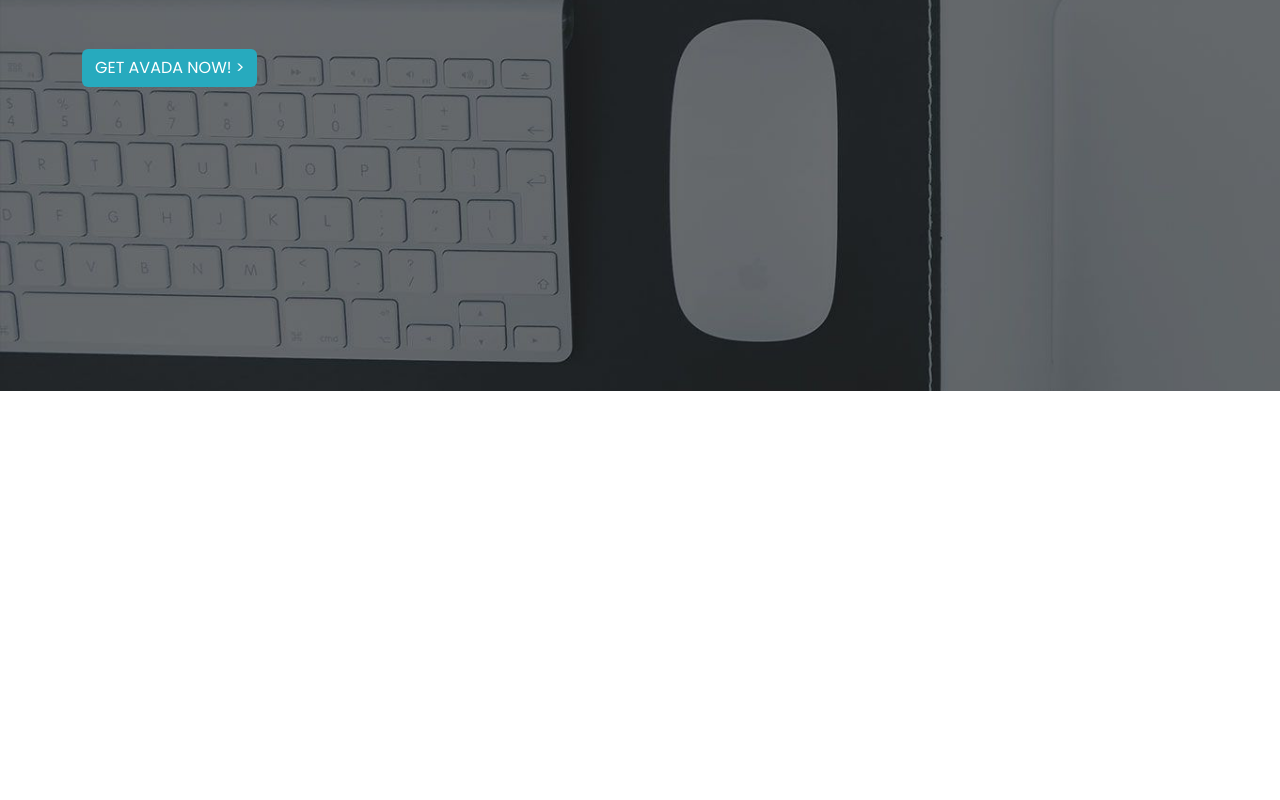
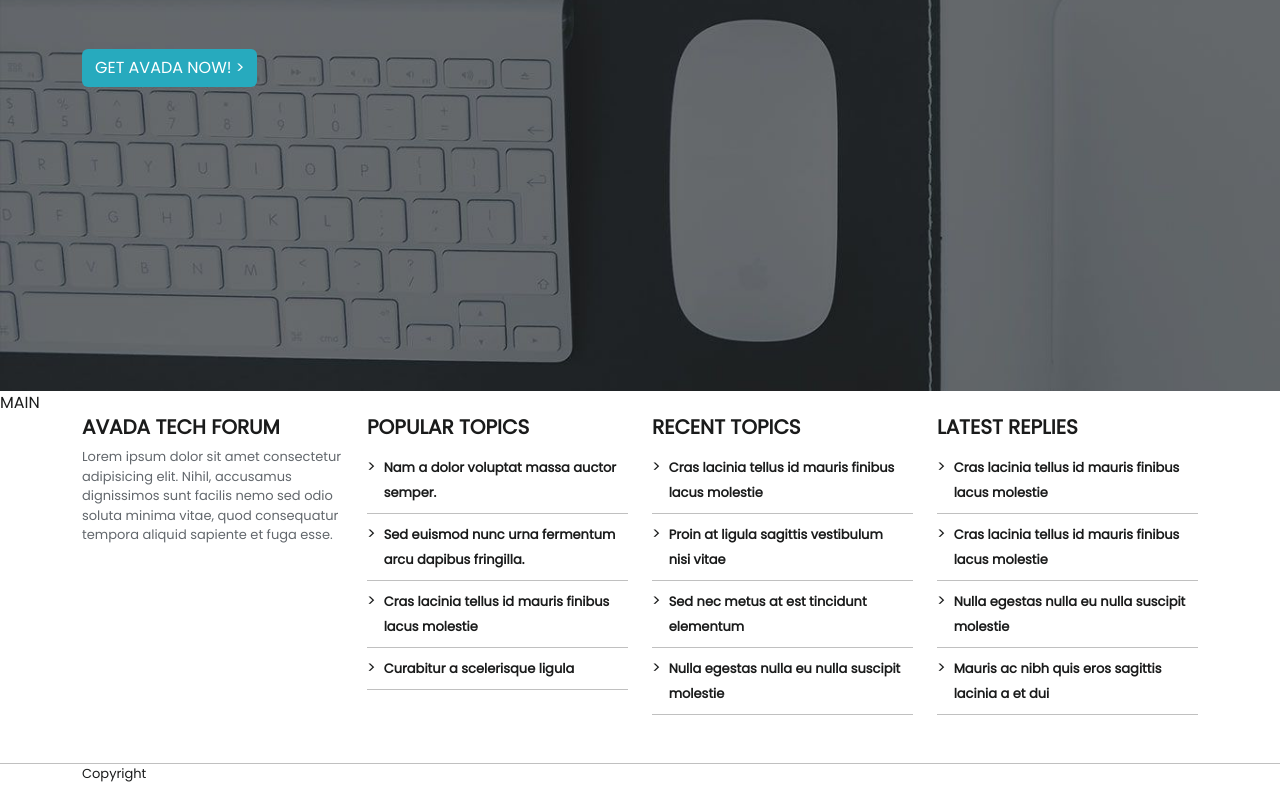
Before and after one commit to simoneaucello/proj-html-vuejs, a Vue app: page / in a window 1280 px wide. Shown: the part 540-1340 px from the top of the page. Before the commit the page ends 931 px from the top, so only its background shows below. Built offline with nearby package versions, Linux system fonts and the light colour scheme.

Commit message:
[add] top footer dynamic menu

```diff
--- a/src/assets/scss/partials/_utils.scss
+++ b/src/assets/scss/partials/_utils.scss
@@ -2,4 +2,11 @@
 
 body{
   font-family: $primary-font;
+  color: $shark;
 }
+
+
+
+img{
+  max-width: 100%;
+}
--- a/src/components/Footer.vue
+++ b/src/components/Footer.vue
@@ -1,12 +1,24 @@
 <script>
-
 import {store} from '../data/store'
+import { footerMenues } from '../data/menues'
 
   export default {
     data(){
       return{
         store
       }
+    },
+
+    computed: {
+      popularMenu(){
+        return footerMenues.popular
+      },
+      recentMenu(){
+        return footerMenues.recent
+      },
+      latestMenu(){
+        return footerMenues.latest
+      },
     }
   }
 
@@ -14,6 +26,60 @@ import {store} from '../data/store'
 
 
 <template>
+  <div class="container mb-5">
+    <div class="row row-cols-4 ">
+      <div class="col">
+
+        <h5>AVADA TECH FORUM</h5>
+        <p class="desc">Lorem ipsum dolor sit amet consectetur adipisicing elit. Nihil, accusamus dignissimos sunt facilis nemo sed odio soluta minima vitae, quod consequatur tempora aliquid sapiente et fuga esse. </p>
+      </div>
+
+      <!-- col menu  -->
+      <div class="col">
+        <h5>POPULAR TOPICS</h5>
+        <div
+          v-for="(item,index) in popularMenu"
+          :key="`h-${index}`"
+          class="d-flex foot-desc">
+          <span class="my-2">></span>
+          <a class=" m-2" :h-ref="item.href">{{item.text}}</a>
+        </div>
+      </div>
+      <!-- col menu  -->
+      <!-- col menu  -->
+      <div class="col">
+        <h5>RECENT TOPICS</h5>
+        <div
+          v-for="(item,index) in recentMenu"
+          :key="`h-${index}`"
+          class="d-flex foot-desc">
+          <span class="my-2">></span>
+          <a class=" m-2" :h-ref="item.href">{{item.text}}</a>
+        </div>
+      </div>
+      <!-- col menu  -->
+      <!-- col menu  -->
+      <div class="col">
+        <h5>LATEST REPLIES</h5>
+        <div
+          v-for="(item,index) in latestMenu"
+          :key="`h-${index}`"
+          class="d-flex foot-desc">
+          <span class="my-2">></span>
+          <a class=" m-2" :h-ref="item.href">{{item.text}}</a>
+        </div>
+      </div>
+      <!-- col menu  -->
+
+    </div>
+
+  </div>
+  <div class="bottom-footer">
+    <div class="container">
+      <p>Copyright</p>
+
+    </div>
+  </div>
 
 </template>
 
@@ -22,4 +88,30 @@ import {store} from '../data/store'
 <style lang="scss" scoped>
 @use '../assets/scss/partials/variables' as *;
 
+h5{
+  font-weight: bold;
+}
+p{
+  font-size: 13px;
+}
+.desc{
+  color: $nevada;
+}
+
+.foot-desc{
+  border-bottom: 1px solid #c0c0c0;
+  a{
+    text-decoration: none;
+    color: $shark;
+    cursor: pointer;
+    font-size: 13px;
+    line-height: 25px;
+    font-weight: 600;
+  }
+}
+
+
+.bottom-footer{
+  border-top: 1px solid #c0c0c0;
+}
 </style>
--- a/src/components/Main.vue
+++ b/src/components/Main.vue
@@ -14,6 +14,7 @@ import {store} from '../data/store'
 
 
 <template>
+  MAIN
 
 </template>
 
--- a/src/data/menues.js
+++ b/src/data/menues.js
@@ -27,6 +27,68 @@ const headerMenues = {
   ]
 }
 
+const footerMenues = {
+
+  popular: [
+    {
+      text: 'Nam a dolor voluptat massa auctor semper.',
+      href: '#'
+    },
+    {
+      text: 'Sed euismod nunc urna fermentum arcu dapibus fringilla.',
+      href: '#'
+    },
+    {
+      text: 'Cras lacinia tellus id mauris finibus lacus molestie',
+      href: '#'
+    },
+    {
+      text: 'Curabitur a scelerisque ligula',
+      href: '#'
+    },
+  ],
+
+  recent: [
+    {
+      text: 'Cras lacinia tellus id mauris finibus lacus molestie',
+      href: '#'
+    },
+
+    {
+      text: 'Proin at ligula sagittis vestibulum nisi vitae',
+      href: '#'
+    },
+    {
+      text: 'Sed nec metus at est tincidunt elementum',
+      href: '#'
+    },
+    {
+      text: 'Nulla egestas nulla eu nulla suscipit molestie',
+      href: '#'
+    },
+
+  ],
+
+  latest: [
+    {
+      text: 'Cras lacinia tellus id mauris finibus lacus molestie',
+      href: '#'
+    },
+    {
+      text: 'Cras lacinia tellus id mauris finibus lacus molestie',
+      href: '#'
+    },
+    {
+      text: 'Nulla egestas nulla eu nulla suscipit molestie',
+      href: '#'
+    },
+    {
+      text: 'Mauris ac nibh quis eros sagittis lacinia a et dui',
+      href: '#'
+    },
+  ]
+}
 
 
-export {headerMenues}
+
+export {headerMenues,footerMenues}
```
